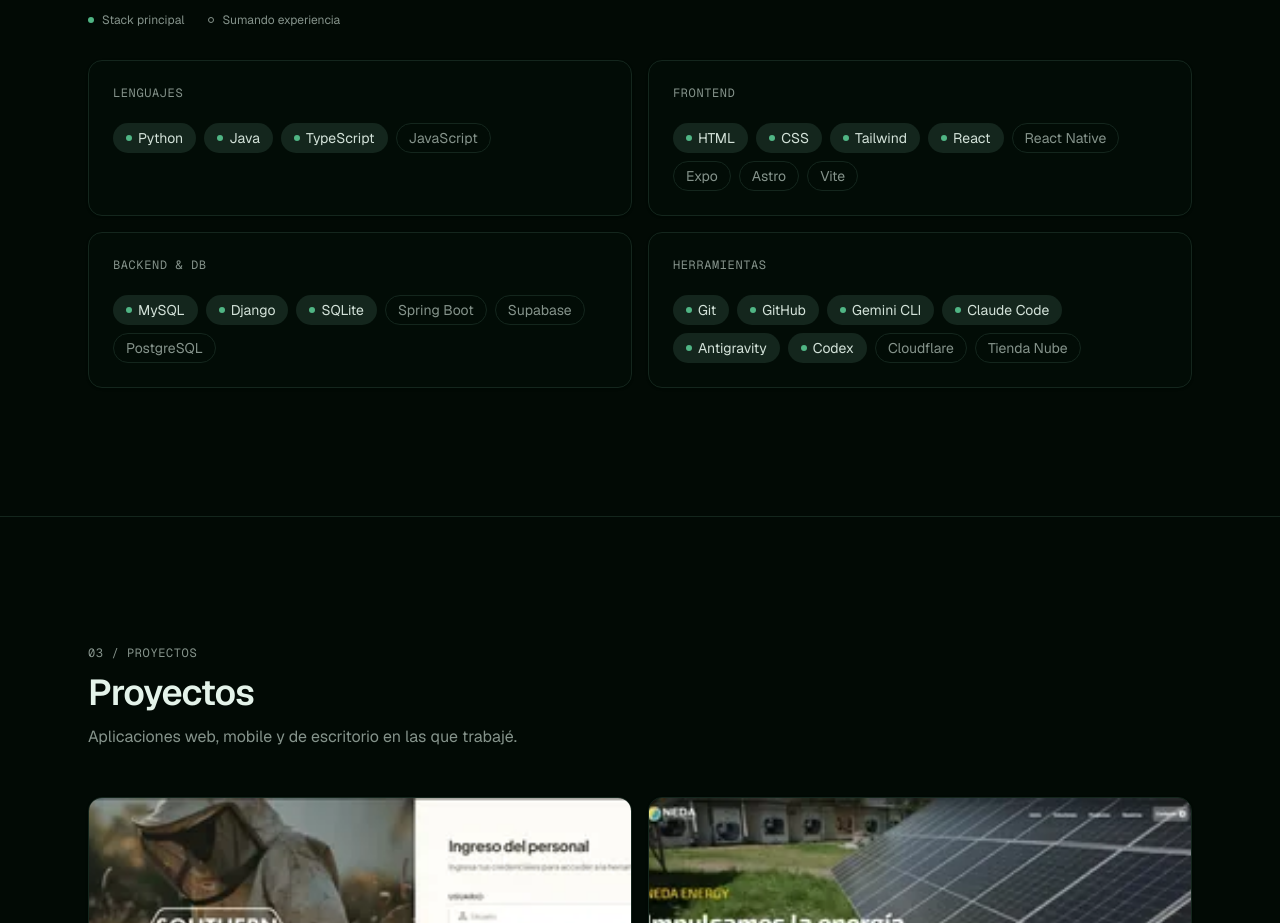
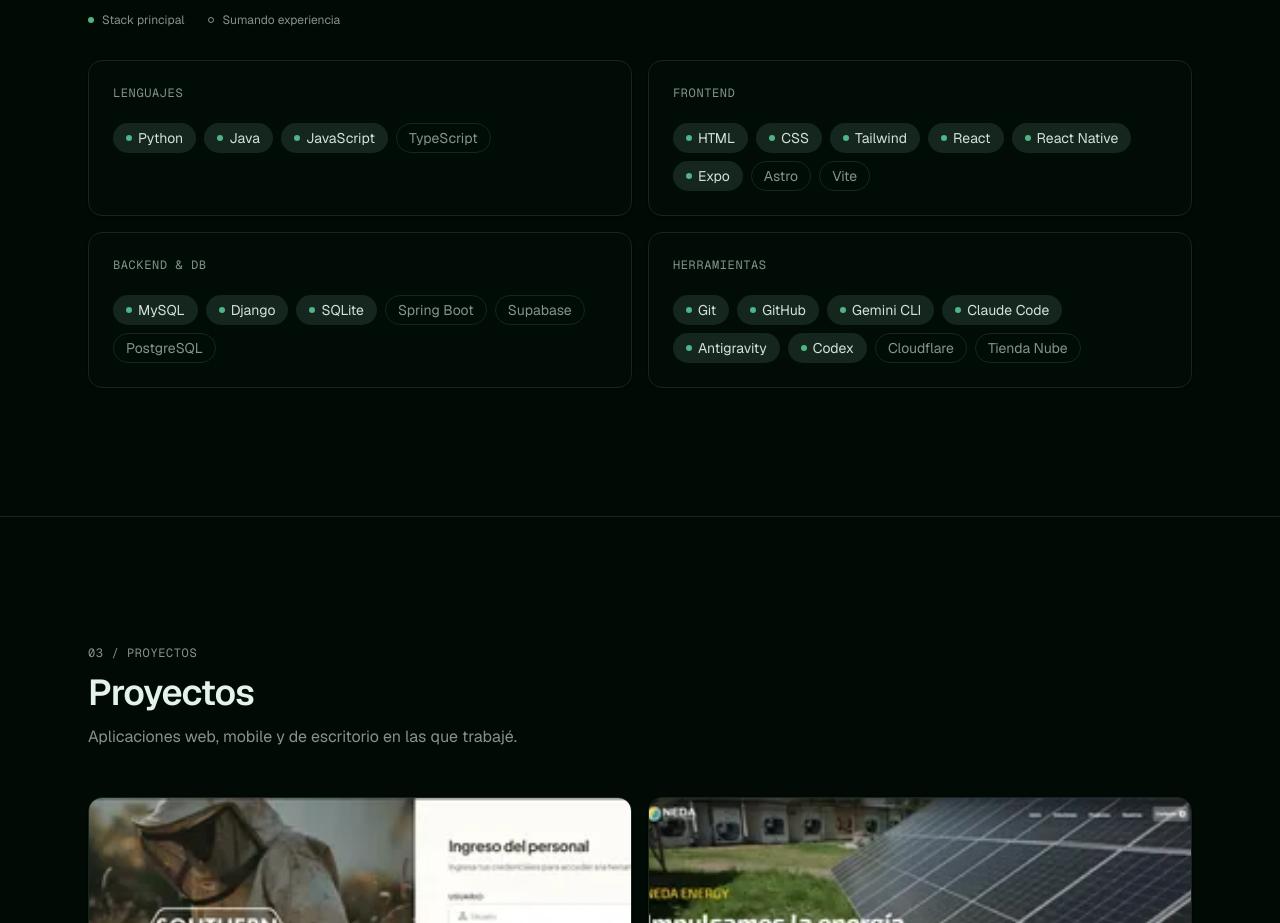
Before and after one commit to bautistaribotta/bautistaribotta.github.io, a React (Vite) app: page / in a window 1280 px wide. Shown: the part 1920-2843 px from the top of the page. Built offline with nearby package versions, Linux system fonts and the light colour scheme.

Commit message:
Actualizo las habilidades principales y las que estoy aprendiendo

```diff
--- a/src/data/contenido.ts
+++ b/src/data/contenido.ts
@@ -39,13 +39,13 @@ export const estadisticas = [
 export const habilidades: GrupoHabilidades[] = [
   {
     titulo: "Lenguajes",
-    principales: ["Python", "Java", "TypeScript"],
-    aprendiendo: ["JavaScript"],
+    principales: ["Python", "Java", "JavaScript"],
+    aprendiendo: ["TypeScript"],
   },
   {
     titulo: "Frontend",
-    principales: ["HTML", "CSS", "Tailwind", "React"],
-    aprendiendo: ["React Native", "Expo", "Astro", "Vite"],
+    principales: ["HTML", "CSS", "Tailwind", "React", "React Native", "Expo"],
+    aprendiendo: ["Astro", "Vite"],
   },
   {
     titulo: "Backend & DB",
```
